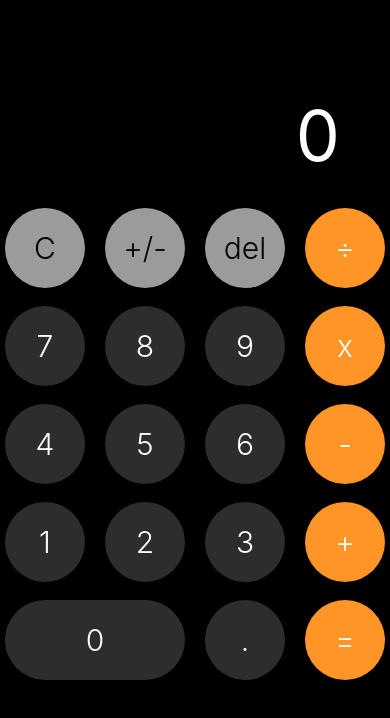
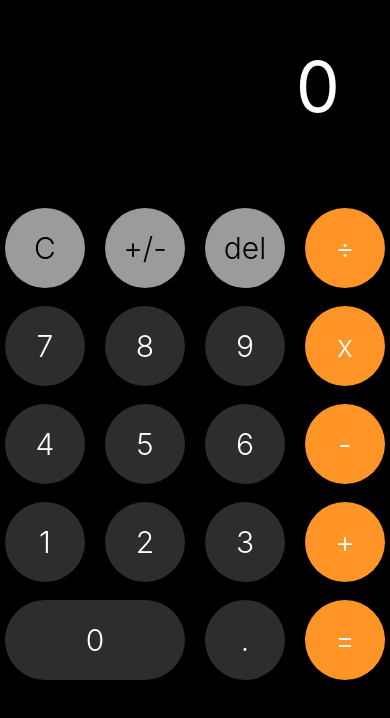
Before and after one commit to AlbertoG22/02-calculator-app-rn, a React Native app: screen / in a window 390 px wide. Shown: the part 126-844 px from the top of the page. Built offline with nearby package versions, Linux system fonts and the light colour scheme.

Commit message:
show result when typing

```diff
--- a/src/presentation/hooks/useCalculator.tsx
+++ b/src/presentation/hooks/useCalculator.tsx
@@ -24,8 +24,13 @@ export const useCalculator = () => {
     } else {
       setFormula( number );
     }
+  }, [ number ]);
 
-  }, [ number ]);
+  useEffect(() => {
+    const subResult = calculateSubResult();
+    setPrevNumber( `${ subResult }` );
+
+  }, [ formula ]);
 
   const clean = () => {
     setNumber( '0' );
@@ -92,6 +97,8 @@ export const useCalculator = () => {
   };
 
   const setLastNumber = () => {
+    calculateResult();
+
     if( number.endsWith('.') ) {
       setPrevNumber( number.slice(0, -1) ); // eliminar la última posición
     } else {
--- a/src/presentation/screens/CalculatorScreen.tsx
+++ b/src/presentation/screens/CalculatorScreen.tsx
@@ -30,13 +30,21 @@ export const CalculatorScreen = () => {
           numberOfLines={ 1 }
           style={ styles.mainResult }>{ formula }
         </Text>
+
+        {
+          ( formula === prevNumber )
+            ? <Text style={ styles.subResult }> </Text>
+            : (
               <Text
                 adjustsFontSizeToFit
                 numberOfLines={ 1 }
                 style={ styles.subResult }
               >
-          { (prevNumber === '0' ? ' ' : prevNumber ) }
+                { prevNumber }
               </Text>
+            )
+        }
+
       </View>
 
       {/* Botones */}
```
Lines whose indentation alone changed are shown as unchanged.
